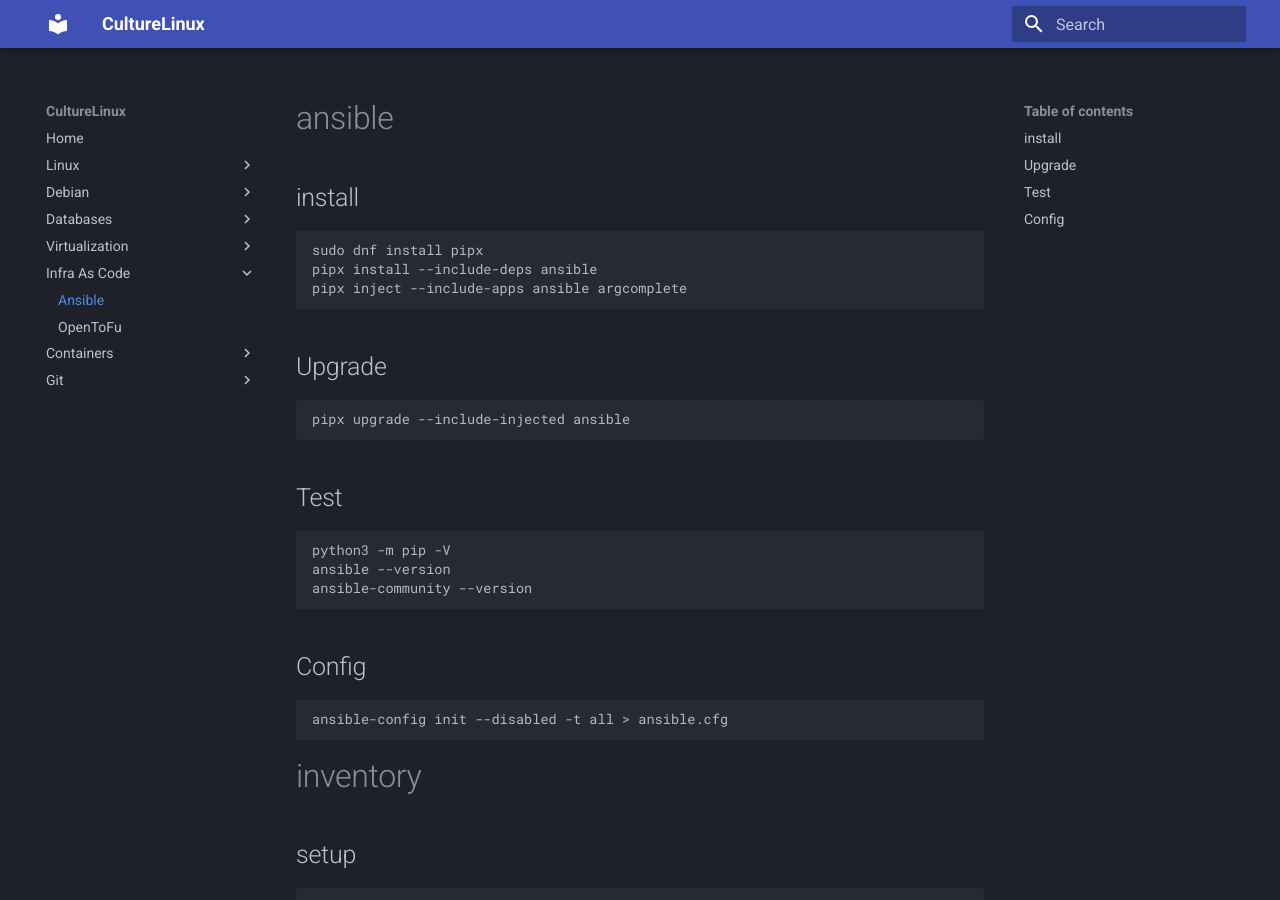
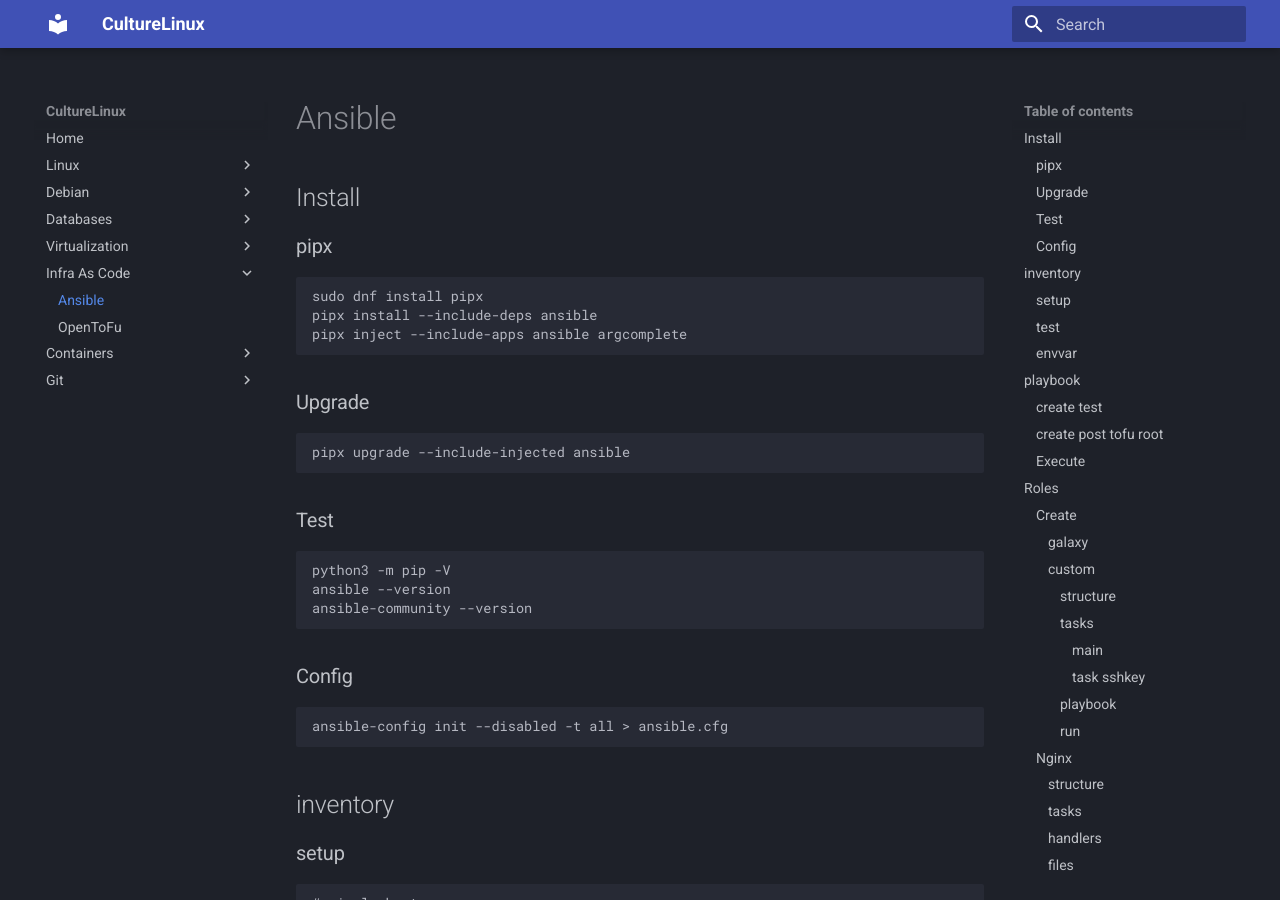
Before and after one commit to CultureLinux/doc, an MkDocs documentation site: the page built from docs/iac/ansible.md, in a window 1280 px wide and 900 px high. Built offline with MkDocs 1.6.1 and Material for MkDocs 9.7.7, drawn with Linux system fonts in a browser that asks for light colours.

````diff
--- a/docs/iac/ansible.md
+++ b/docs/iac/ansible.md
@@ -1,29 +1,34 @@
-# ansible
-## install
+# Ansible
+
+## Install
+### pipx
     sudo dnf install pipx
     pipx install --include-deps ansible
     pipx inject --include-apps ansible argcomplete
-## Upgrade
+
+### Upgrade
     pipx upgrade --include-injected ansible
-## Test
+
+### Test
     python3 -m pip -V
     ansible --version
     ansible-community --version
-## Config
+
+### Config
     ansible-config init --disabled -t all > ansible.cfg
 
-# inventory
-## setup
+## inventory
+### setup
     # single host
     bpg-debian12 ansible_host=192.168.1.170 ansible_user=debian
-## test
+### test
     ansible bpg-debian12 -m ping -i inventory
     ansible all -m ping -i inventory
-## envvar
+### envvar
     export ANSIBLE_INVENTORY=inventory
 
-# playbook
-## create test
+## playbook
+### create test
 ```
 ---
 - name : test user
@@ -67,7 +72,7 @@
   - debug:
       var: results.stdout
 ```
-## create post tofu root
+### create post tofu root
 ```
 ---
 - name: "tofu : setup root key"
@@ -92,29 +97,29 @@
     state: restarted
 ```
 
-## Execute
+### Execute
     ansible-playbook plb_get_user.yml -i inventory
     export ANSIBLE_INVENTORY=inventory
     ansible-playbook plb_get_user.yml
 
 
-# Roles
-## Create
-### galaxy
+## Roles
+### Create
+#### galaxy
     ansible-galaxy init roles/post_tofu --offline
-### custom
-#### structure
+#### custom
+##### structure
 ```
 mkdir -p roles/post_tofu/tasks
 ```
-#### tasks
-##### main
+##### tasks
+###### main
 
     cat << EOF > roles/post_tofu/tasks/main.yml
     - include_tasks: copy_ssh_key_root.yml
     EOF
 
-##### task sshkey
+###### task sshkey
     cat << EOF > roles/post_tofu/tasks/copy_ssh_key_root.yml
     ---
     - name: copy ssh authozied_keys to root
@@ -133,7 +138,7 @@
     EOF
 
 
-#### playbook
+##### playbook
 
     cat << EOF > deploy_post_tofu.yml
     ---
@@ -146,16 +151,16 @@
         - post_tofu
     EOF
 
-#### run
+##### run
 ```
 ansible-playbook deploy_post_tofu.yml
 ```
-## Nginx
-### structure
+### Nginx
+#### structure
 ```
 mkdir -p roles/nginx/{tasks,handlers,files}
 ```
-### tasks
+#### tasks
 ```
 cat << EOF > roles/nginx/tasks/main.yml
 ```
@@ -197,7 +202,7 @@
     - configuration_nginx
 EOF
 ```
-### handlers
+#### handlers
 ```
 cat << EOF > roles/nginx/handlers/main.yml
 - name: Restart nginx
@@ -207,7 +212,7 @@
   listen: restart_nginx
 EOF
 ```
-### files
+#### files
 ```
 cat << EOF > roles/nginx/files/nginx.conf
 user www-data;
@@ -273,7 +278,7 @@
 }
 EOF
 ```
-### playbook
+#### playbook
 ```
 cat << EOF > deploy_webservers.yml
 ---
@@ -284,7 +289,7 @@
     - nginx
 EOF
 ```
-#### run
+##### run
 ```
 ansible-playbook deploy_webservers.yml
 ```
````
Also changed, not shown: docs/iac/opentofu.md (+33 -17 lines).
